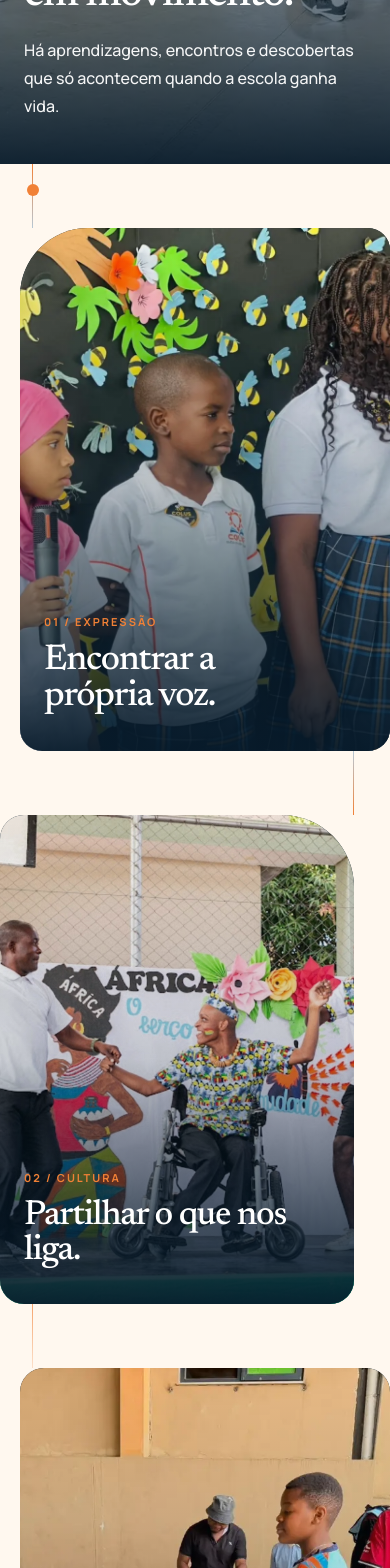
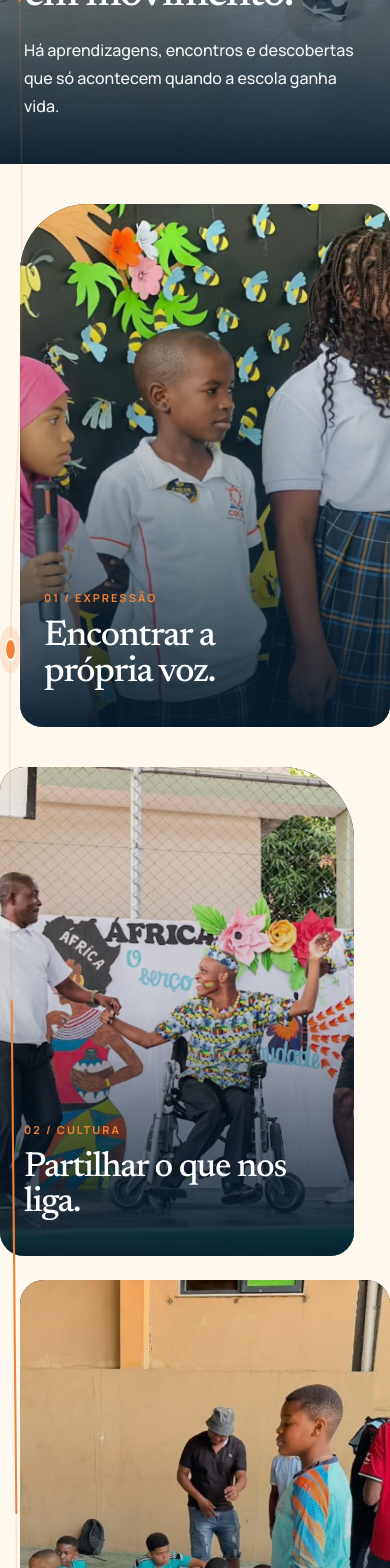
Before and after one commit to rightware-corporations/educore-colegio_universo_dos_sonhos, a React (Vite) app in the folder frontend/: page / in a window 390 px wide. Shown: the part 8353-9921 px from the top of the page. Built offline with nearby package versions, Linux system fonts and the light colour scheme.

Commit message:
feat(colus): connect Vida mobile scenes to marker scroll motion

```diff
--- a/frontend/src/components/landing/VidaSection.tsx
+++ b/frontend/src/components/landing/VidaSection.tsx
@@ -1,6 +1,7 @@
 import { motion, useReducedMotion, useScroll, useTransform } from "framer-motion";
 import { useRef } from "react";
 import { LandingMedia } from "./LandingMedia";
+import { MobileNarrativePath } from "./MobileNarrativePath";
 
 const MEDIA_ROOT = "/media/colus/landing/colus-assets-final-v03";
 
@@ -43,7 +44,8 @@ export function VidaSection() {
 
       {/* Mobile editorial sequence: typography belongs to each image, not a card below it. */}
       <div className="lg:hidden">
-        <div className="mx-auto max-w-[680px]">
+        <div className="relative mx-auto max-w-[680px]">
+          <MobileNarrativePath kind="marker" />
           <article className="relative isolate min-h-[80svh] overflow-hidden bg-colus-ink">
             <div className="absolute inset-0">
               <LandingMedia
@@ -66,9 +68,7 @@ export function VidaSection() {
             </div>
           </article>
 
-          <div className="relative ml-8 h-16 w-px bg-gradient-to-b from-colus-orange to-colus-deep-blue/30" aria-hidden="true">
-            <span className="absolute left-[-5px] top-5 h-3 w-3 rounded-full bg-colus-orange" />
-          </div>
+          <div className="h-10" aria-hidden="true" />
 
           <article className="relative isolate ml-5 min-h-[62svh] overflow-hidden rounded-[68px_22px_22px_22px] bg-colus-ink sm:ml-0">
             <div className="absolute inset-0">
@@ -87,7 +87,7 @@ export function VidaSection() {
             </div>
           </article>
 
-          <div className="relative ml-auto mr-9 h-16 w-px bg-gradient-to-b from-colus-deep-blue/30 to-colus-orange" aria-hidden="true" />
+          <div className="h-10" aria-hidden="true" />
           <article className="relative isolate mr-9 min-h-[58svh] overflow-hidden rounded-[24px_72px_24px_24px] bg-colus-ink sm:mr-0">
             <div className="absolute inset-0">
               <LandingMedia
@@ -105,7 +105,7 @@ export function VidaSection() {
             </div>
           </article>
 
-          <div className="ml-8 h-16 w-px bg-gradient-to-b from-colus-orange/70 to-colus-orange/20" aria-hidden="true" />
+          <div className="h-6" aria-hidden="true" />
           <article className="relative isolate ml-5 min-h-[62svh] overflow-hidden rounded-[24px_24px_78px_24px] bg-colus-ink sm:ml-0">
             <div className="absolute inset-0">
               <LandingMedia
```
